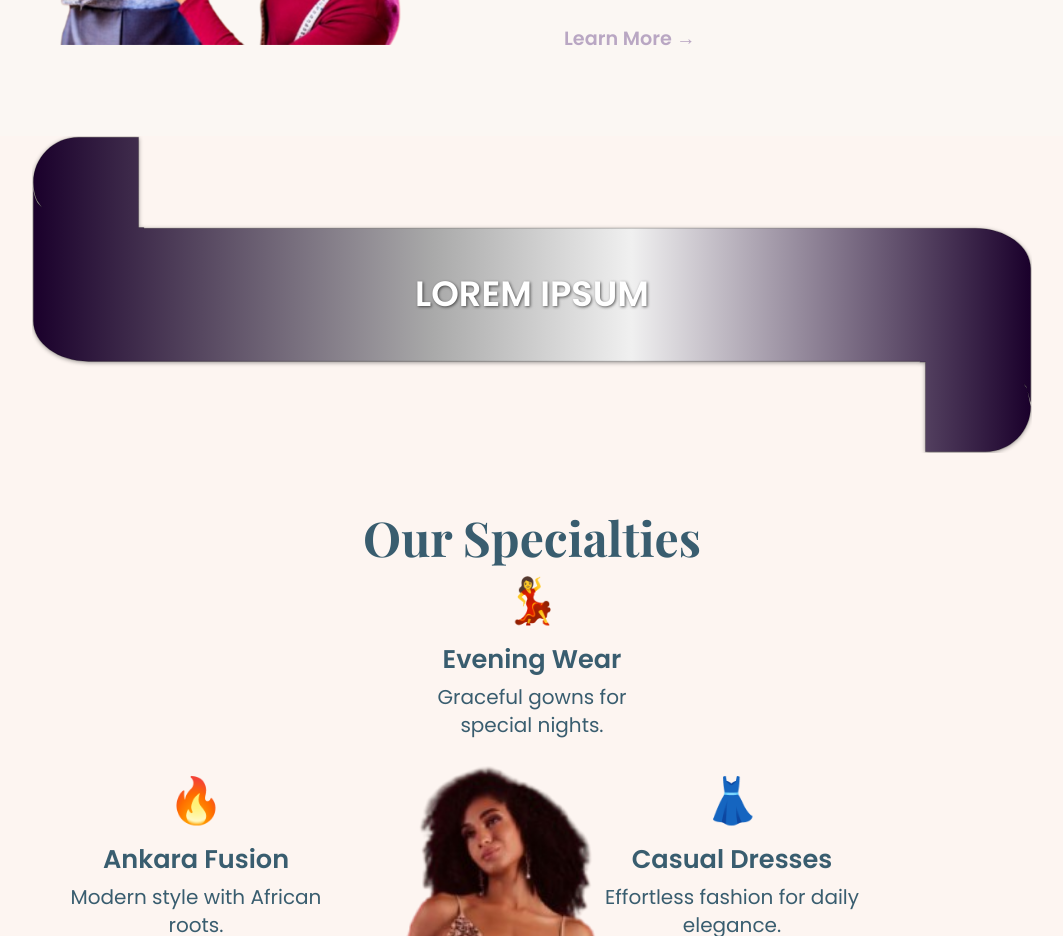
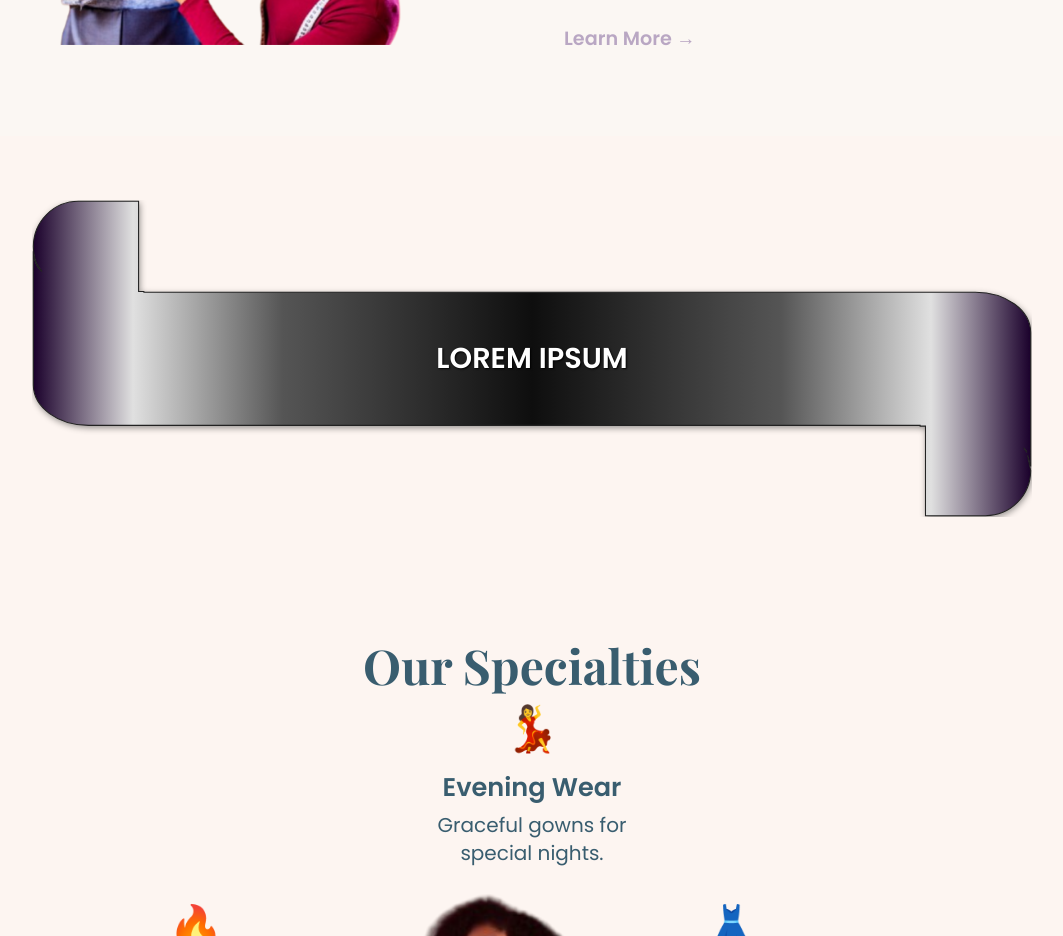
Before and after one commit to GrivitDev/purityKulture, a Next.js app: page / in a window 1280 px wide. Shown: the part 1140-2076 px from the top of the page, without its empty margins (108-1171 px from the left). Built offline with nearby package versions, Linux system fonts and the light colour scheme; no server answers.

Commit message:
Auto update

```diff
--- a/src/components/Infographic.tsx
+++ b/src/components/Infographic.tsx
@@ -18,14 +18,23 @@ export default function RealisticRibbon() {
         viewBox="896 856 1902 603"
         xmlns="http://www.w3.org/2000/svg"
         >
-        <defs>
+            <defs>
             <linearGradient id="ribbonGradient" x1="0%" y1="50%" x2="100%" y2="50%">
-            <stop offset="0%" stop-color="#1a002b" />
-            <stop offset="40%" stop-color="#a9a9a9" />
-            <stop offset="60%" stop-color="#f0f0f0" />
-            <stop offset="100%" stop-color="#1a002b" />
+                {/* Start left leaf (dark) */}
+                <stop offset="0%" stopColor="#1a002b" />
+                {/* Near edge - brighter */}
+                <stop offset="10%" stopColor="#e0e0e0" />
+                {/* Transition back darker toward center */}
+                <stop offset="25%" stopColor="#555" />
+                {/* Deep dark center */}
+                <stop offset="50%" stopColor="#0e0e0e" />
+                {/* Mirror effect right side */}
+                <stop offset="75%" stopColor="#555" />
+                <stop offset="90%" stopColor="#e0e0e0" />
+                <stop offset="100%" stopColor="#1a002b" />
             </linearGradient>
-        </defs>
+            </defs>
+
         <g>
             <path
             d="M2782.13 1327.33 2788.2 1336.34 2787.24 1332.85ZM984.504 858.5 1098.69 858.5 1098.69 1030.07 1108.78 1030.07 1108.78 1031.46 2690.34 1031.46 2690.36 1031.45C2748.43 1031.45 2795.5 1065.76 2795.5 1108.07L2795.5 1362.67 2789.61 1341.41 2795.5 1370.59C2795.5 1418.04 2757.03 1456.5 2709.58 1456.5L2595.4 1456.5 2595.4 1286.06 2585.22 1286.06 2585.22 1284.67 1003.64 1284.67 1003.64 1284.67C945.572 1284.67 898.5 1250.37 898.5 1208.06L898.5 953.456C898.5 964.034 901.442 974.112 906.762 983.278L914.994 992.175 905.337 977.854C900.99 967.575 898.585 956.275 898.585 944.412 898.585 896.964 937.052 858.5 984.504 858.5Z"
--- a/src/styles/Infographic.module.css
+++ b/src/styles/Infographic.module.css
@@ -1,53 +1,43 @@
-.cardWrapper {
+.ribbonContainer {
     position: relative;
-    width: fit-content;
+    width: 100%;
+    max-width: 1000px;
     margin: 4rem auto;
-  }
-
-  .backgroundCard {
-    background: #fff;
-    border-radius: 12px;
-    box-shadow: 0 8px 24px rgba(0, 0, 0, 0.1);
-    width: 100%;
-    height: 500px;
-    position: absolute;
-    top: 0;
-    left: 0;
-    z-index: 0;
-  }
-
-  .ribbonContainer {
-    position: relative;
     display: flex;
     justify-content: center;
     align-items: center;
-    z-index: 2;
-    transform: translateY(200px);
+    transform: translateX(-100vw);
     opacity: 0;
-    transition: transform 0.8s ease-out, opacity 0.8s ease-out;
+    transition: transform 1.5s ease, opacity 1.5s ease;
   }
 
   .flyIn {
-    transform: translateY(0);
+    transform: translateX(0);
     opacity: 1;
   }
 
   .ribbonSVG {
     width: 100%;
     height: auto;
-    max-width: 1000px;
   }
 
   .ribbonPath {
-    stroke: #00000033;
+    fill: url(#ribbonGradient);
+    stroke: #222;
     stroke-width: 2;
-    filter: drop-shadow(0 2px 4px rgba(0, 0, 0, 0.4));
+    filter: drop-shadow(2px 4px 6px rgba(0, 0, 0, 0.4));
+  }
+
+  /* Add a gradient dynamically via pseudo defs */
+  .ribbonSVG::before {
+    content: '';
   }
 
   .ribbonText {
     position: absolute;
-    color: #fff;
+    color: white;
     font-weight: bold;
-    font-size: 2.2rem;
-    text-shadow: 1px 1px 3px rgba(0,0,0,0.6);
+    font-size: 1.8rem;
+    text-shadow: 1px 1px 2px black;
+    pointer-events: none;
   }
```
